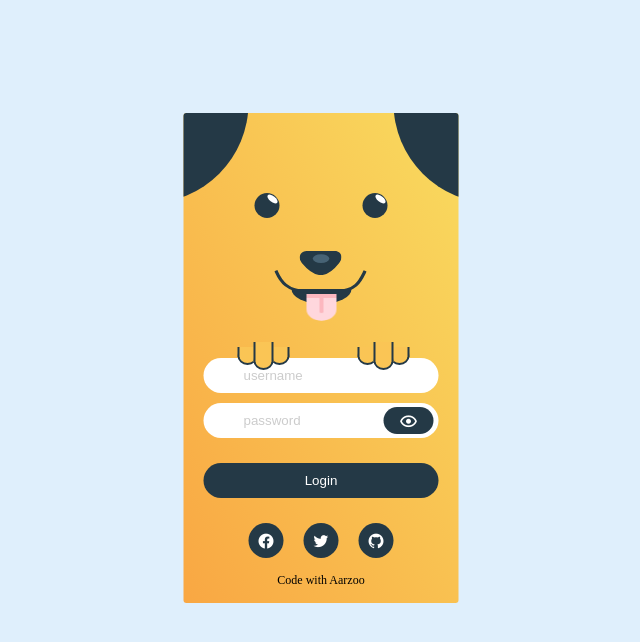
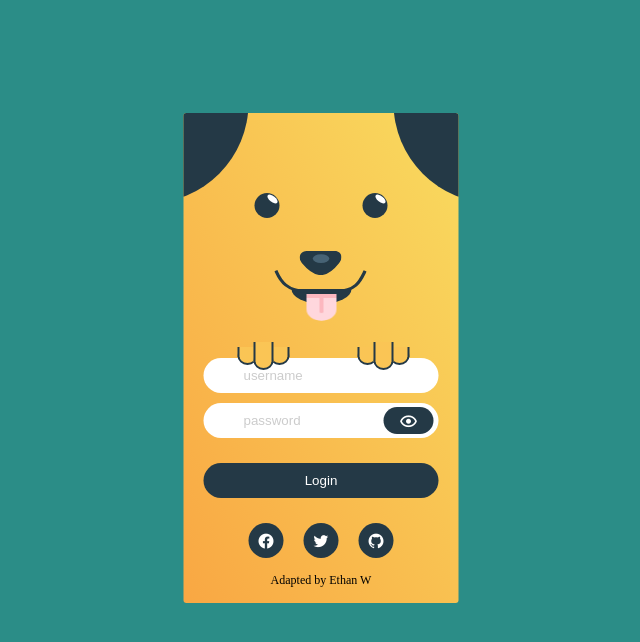
Before and after one commit to ethanw2457/LoginPuppy, a plain HTML site: page index.html in a window 1280 px wide. Shown: the part 50-692 px from the top of the page, without its empty margins (327-967 px from the left). Drawn offline with nearby package versions, Linux system fonts and the light colour scheme.

Commit message:
Color Change 4/10/23 - 8:31pm

```diff
--- a/index.html
+++ b/index.html
@@ -93,7 +93,7 @@
          <i class='bx bxl-github'></i>
         </div>
       </div>
-      <div class="footer">Code with Aarzoo</div>
+      <div class="footer">Adapted by Ethan W</div>
 
     <script src="script.js"></script>
 </body>
--- a/style.css
+++ b/style.css
@@ -4,7 +4,7 @@
 body {
   width: 100vw;
   height: 100vh;
-  background-color: #dfeffc;
+  background-color: #2B8D87;
   overflow: hidden;
   font-size: 12px;
 }
```
